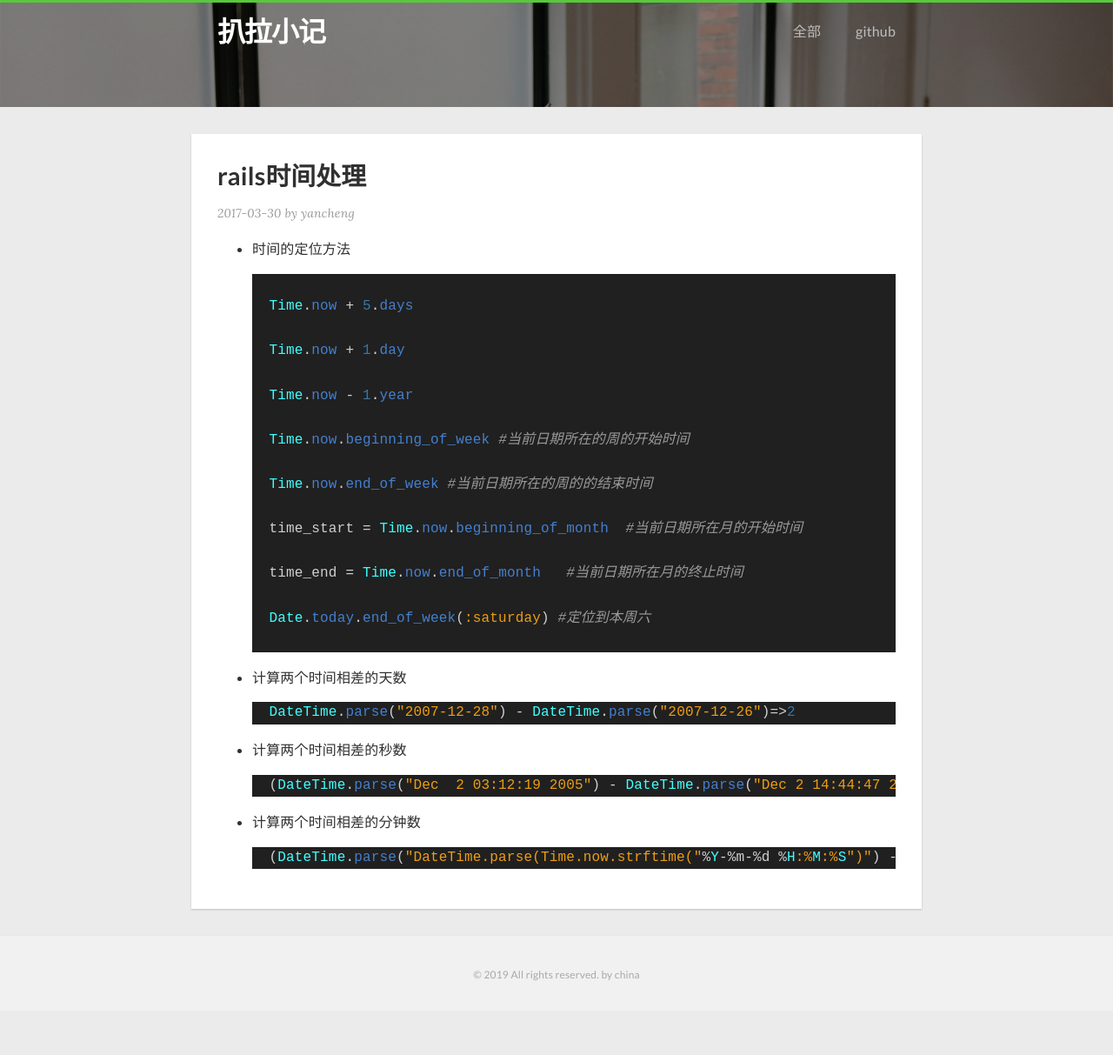
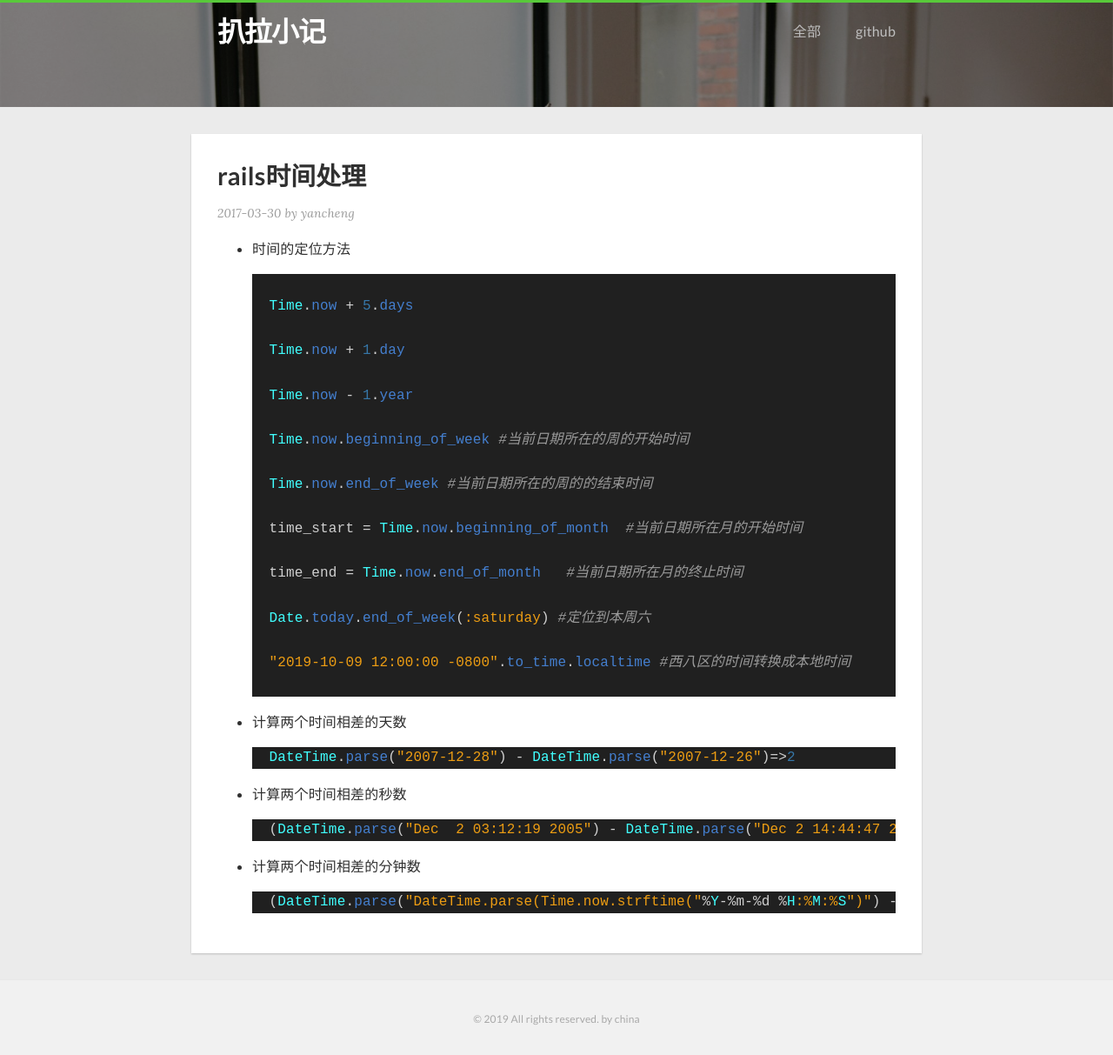
Before and after one commit to yanchengv/yanchengv.github.io, a Jekyll site: the page built from _posts/2017-04-06-rails-time.markdown, in a window 1280 px wide. Shown: the whole page at 87% size. Built offline with Jekyll 4.4.1, drawn with Linux system fonts in a browser that asks for light colours; nearby versions of some CDN libraries; before the commit the page ends 1162 px from its top, so only the background shows below that.

Commit message:
东八区时间转换

````diff
--- a/_posts/2017-04-06-rails-time.markdown
+++ b/_posts/2017-04-06-rails-time.markdown
@@ -26,6 +26,8 @@ comments: true
 
     Date.today.end_of_week(:saturday) #定位到本周六
 
+    "2019-10-09 12:00:00 -0800".to_time.localtime #西八区的时间转换成本地时间
+
     ```
 
 
````
